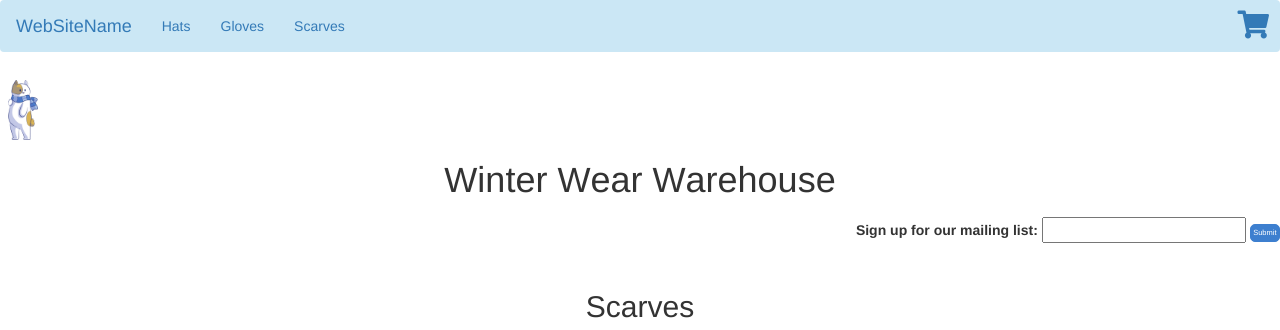
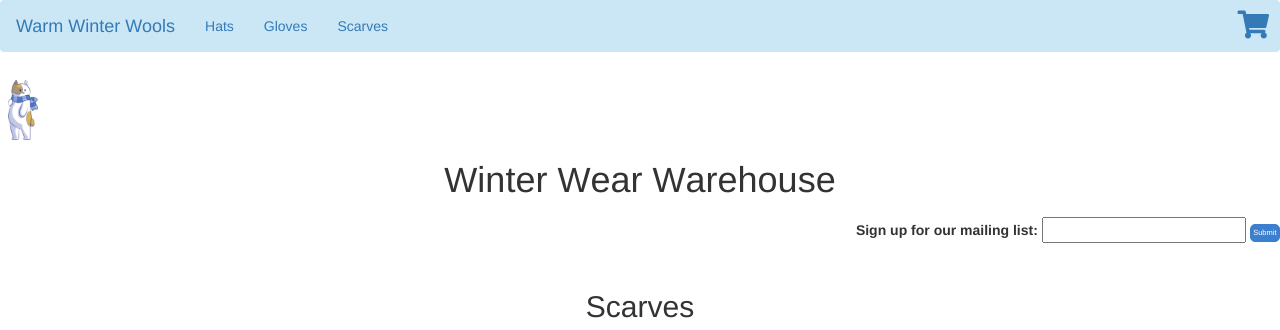
Before and after one commit to dwinasolihin/ecommerce-website-practice, a plain HTML site: page index.html in a window 1280 px wide. Shown: the top 330 px of the page. Drawn offline with nearby package versions, Linux system fonts and the light colour scheme.

Commit message:
Changed sizes on images to be consistent

```diff
--- a/index.html
+++ b/index.html
@@ -21,7 +21,7 @@
     <nav class="navbar navbar-blue">
       <div class="container-fluid">
         <div class="navbar-header">
-          <a class="navbar-brand" href="#">WebSiteName</a>
+          <a class="navbar-brand" href="#">Warm Winter Wools</a>
         </div>
         <ul class="nav navbar-nav">
           <li><a href="#">Hats</a></li>
--- a/styles/main.css
+++ b/styles/main.css
@@ -10,9 +10,11 @@ p {
 }
 
 /* TODO: size images manually so this is not necessary */
+/* Used Preview on Mac to manually size images (300x300 px, 72 resolution)
 img {
   max-height: 20rem;
 }
+*/
 
 /***************** NAV *****************/
 
```
Also changed, not shown: images/etro.png, images/fringed-plaid.jpeg, images/multi-color.jpeg, images/northern-lights.jpg, images/ombre-infinity.jpg, images/reversible-plaid.jpg, images/twill.jpg.
